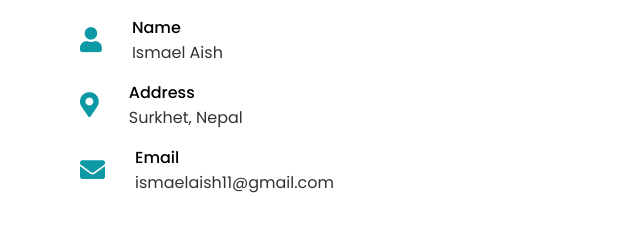
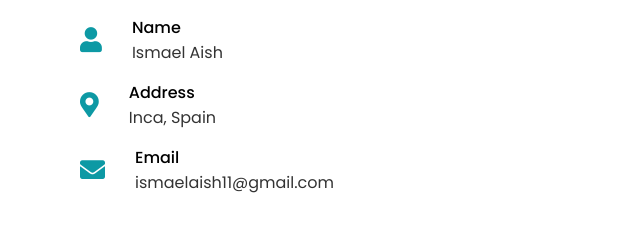
Before and after one commit to sSILENTPIPE/S1L3NTP1P3, a plain HTML site: page PORTFOLIO-ITEMS/Responsive portfolio website/ip.html in a window 1280 px wide. Shown: the part 3746-3981 px from the top of the page, 0-640 px from the left. Drawn offline with nearby package versions, Linux system fonts and the light colour scheme.

Commit message:
Update ip.html

```diff
--- a/PORTFOLIO-ITEMS/Responsive portfolio website/ip.html
+++ b/PORTFOLIO-ITEMS/Responsive portfolio website/ip.html
@@ -1,5 +1,4 @@
 <!DOCTYPE html>
-<!-- Created By CodingNepal -->
 <html lang="en">
 <head>
     <meta charset="UTF-8">
@@ -210,7 +209,7 @@
                             <i class="fas fa-map-marker-alt"></i>
                             <div class="info">
                                 <div class="head">Address</div>
-                                <div class="sub-title">Surkhet, Nepal</div>
+                                <div class="sub-title">Inca, Spain</div>
                             </div>
                         </div>
                         <div class="row">
```
